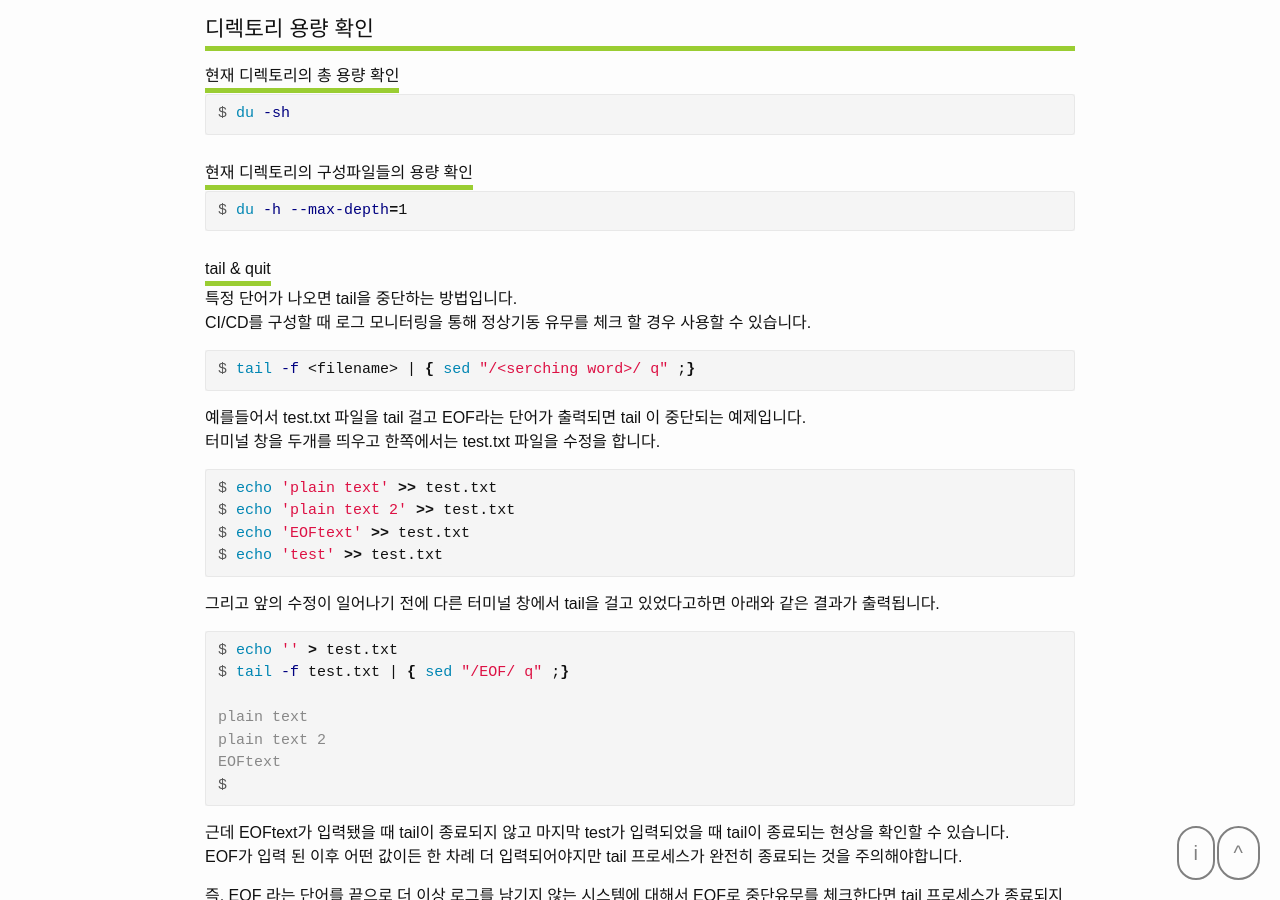
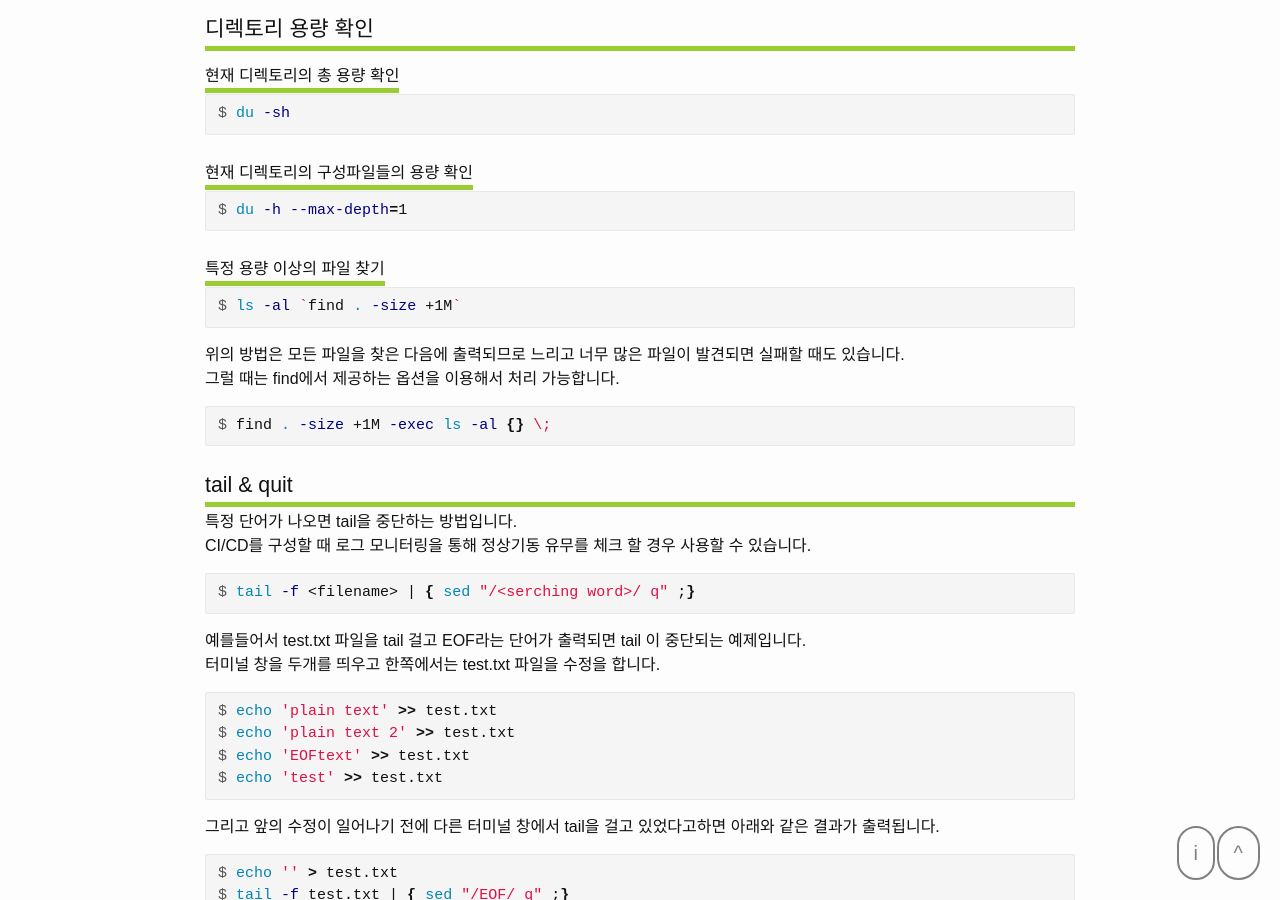
Before and after one commit to dveamer/dveamer.github.io, a Jekyll site: the page built from _posts/Linux/2018-02-03-UsefulLinuxCommand.md, in a window 1280 px wide and 900 px high, scrolled down 3003 px. Built offline with Jekyll 4.4.1, drawn with Linux system fonts in a browser that asks for light colours; some of the changed text lies outside the part shown.

Commit message:
homepage:

```diff
--- a/_posts/Linux/2018-02-03-UsefulLinuxCommand.md
+++ b/_posts/Linux/2018-02-03-UsefulLinuxCommand.md
@@ -144,7 +144,20 @@ $ du -sh
 $ du -h --max-depth=1
 ~~~
 
-### tail & quit
+### 특정 용량 이상의 파일 찾기
+
+~~~terminal
+$ ls -al `find . -size +1M`
+~~~
+
+위의 방법은 모든 파일을 찾은 다음에 출력되므로 느리고 너무 많은 파일이 발견되면 실패할 때도 있습니다.
+그럴 때는 find에서 제공하는 옵션을 이용해서 처리 가능합니다.
+
+~~~terminal
+$ find . -size +1M -exec ls -al {} \;
+~~~
+
+## tail & quit
 
 특정 단어가 나오면 tail을 중단하는 방법입니다.
 CI/CD를 구성할 때 로그 모니터링을 통해 정상기동 유무를 체크 할 경우 사용할 수 있습니다.
```
Also changed, not shown: other parts of _posts/Linux/2018-02-03-UsefulLinuxCommand.md (+1 -1 lines).
